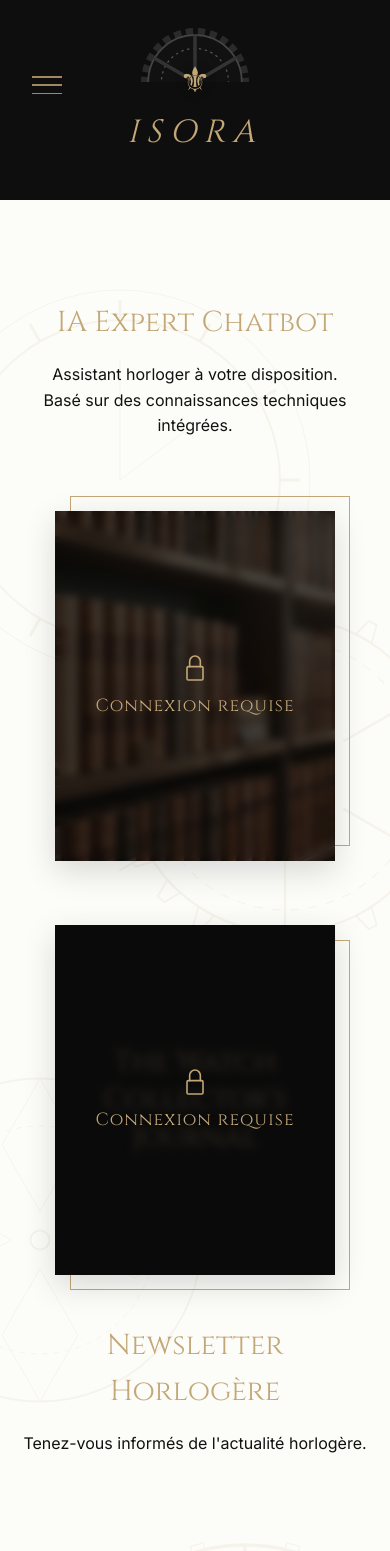
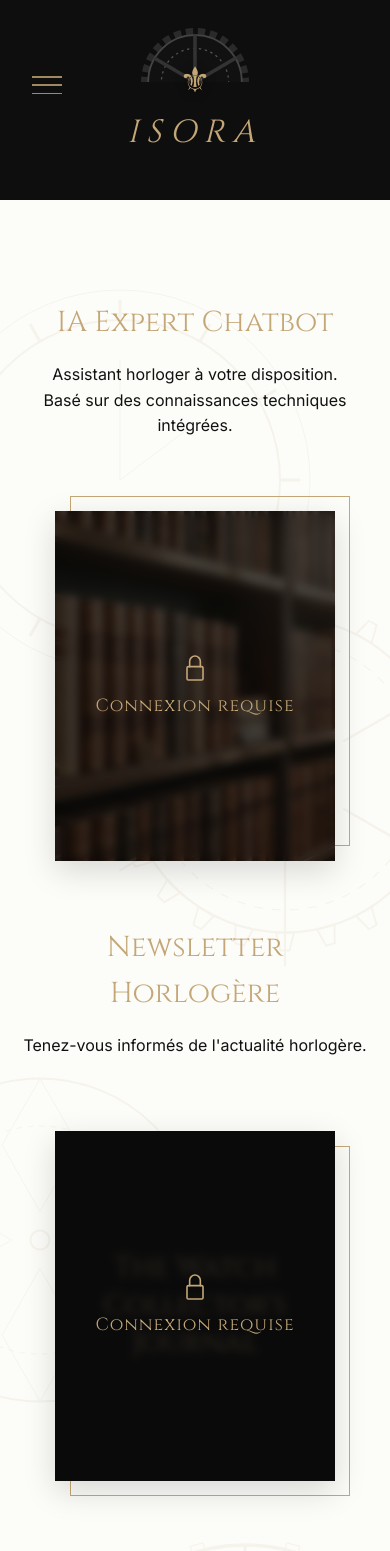
Before and after one commit to Annminazzi/isora, a React (Vite) app: page / in a window 390 px wide. Shown: the top 1551 px of the page. Built offline with nearby package versions, Linux system fonts and the light colour scheme.

Commit message:
Fix mobile responsive design and layout

```diff
--- a/src/components/HubLayout.module.css
+++ b/src/components/HubLayout.module.css
@@ -328,10 +328,23 @@
     flex-direction: column !important;
     gap: 3rem;
     margin-bottom: 4rem;
+    /* Allow child elements to use order */
+    display: flex;
   }
   .textContentLeft, .textContentRight {
     text-align: center !important;
     width: 100%;
+    order: 1; /* Le texte vient TOUJOURS en premier sur mobile */
+  }
+  .imageBlock {
+    order: 2; /* L'image vient TOUJOURS après le texte sur mobile */
+    max-width: 280px;
+    margin: 0 auto;
+  }
+  .goldFrame {
+    /* Ajuster la position du cadre doré pour qu'il ne déborde pas de l'écran mobile */
+    max-width: 100%;
+    max-height: 100%;
   }
   .arrowLeft, .arrowRight {
     display: none;
@@ -396,9 +409,26 @@
   border: 1px solid var(--color-gold);
   padding: 3rem;
   max-width: 600px;
+  max-height: 90vh; /* Empêcher la modale de dépasser de l'écran */
+  overflow-y: auto; /* Ajouter un scroll interne si le contenu est trop long */
   position: relative;
   box-shadow: 0 20px 40px rgba(0, 0, 0, 0.8);
   text-align: center;
+}
+
+@media (max-width: 768px) {
+  .conceptModal {
+    padding: 2rem 1.5rem; /* Réduire le padding sur mobile */
+  }
+  .conceptTitle {
+    font-size: 1.5rem;
+  }
+  .conceptText {
+    font-size: 1rem;
+  }
+  .conceptHighlight {
+    font-size: 1.1rem;
+  }
 }
 
 .closeConceptBtn {
```
